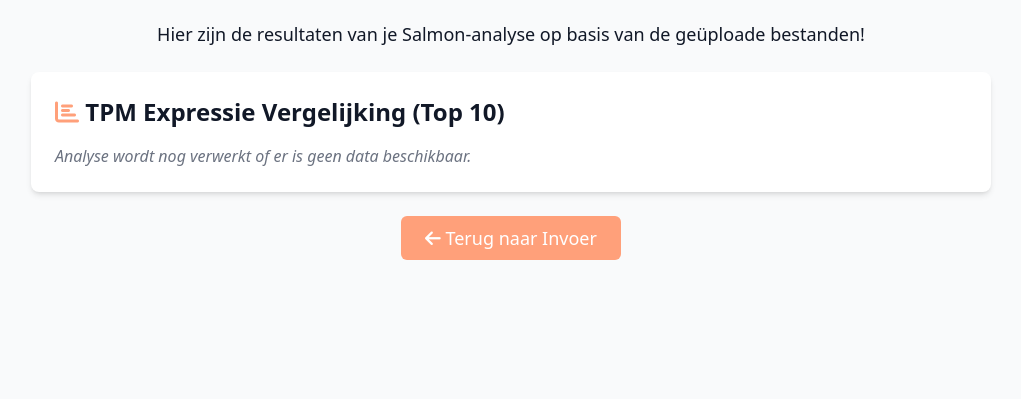
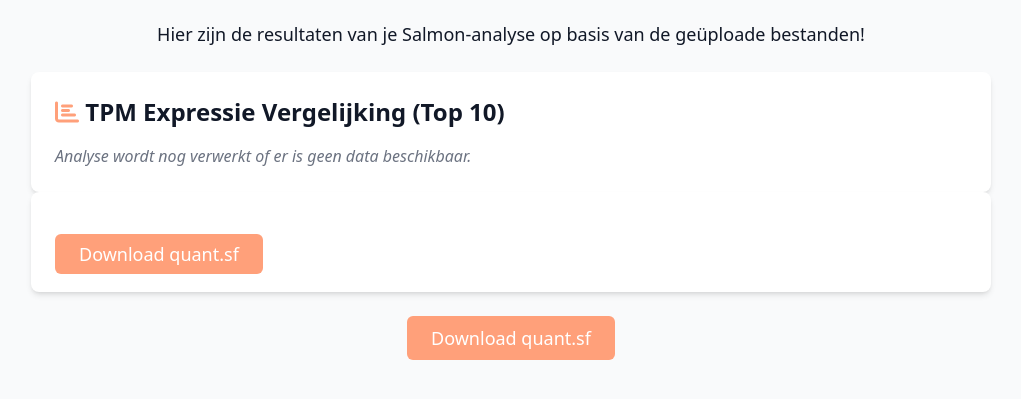
Before and after one commit to Wietze-vd-Berg/De_Bioinformatica_Toolbox, a Flask app: template Website/templates/resultaat.html in a window 1280 px wide. Shown: the part 164-563 px from the top of the page, without its empty margins (129-1150 px from the left). Run offline with Flask 3, Linux system fonts and the light colour scheme; the template is opened without the code that fills it, so the values that code supplies are empty; some libraries are stand-ins or nearby versions.

Commit message:
Download voor quant toegevoegd

```diff
--- a/Website/app.py
+++ b/Website/app.py
@@ -72,8 +72,14 @@ def salmon_invoer():
         # Genereer de staafgrafiek
         bar_chart_data = generate_bar_chart(data_fastq1)
 
-        return render_template('resultaat.html', title='Resultaat', active_page='resultaat',
-                               bar_chart_data=bar_chart_data, kwargs=kwargs)
+        return render_template(
+              'resultaat.html',
+                                title='Resultaat',
+                                active_page='resultaat',
+                                bar_chart_data=bar_chart_data,
+                                kwargs=kwargs,
+                                fasta_filename=fasta_file.filename
+                              )
 
 
 @app.route('/uitleg')
@@ -91,6 +97,16 @@ def serve_json(filename):
     """
     return send_from_directory('voorbeeld_data', filename)
 
+@app.route('/download/<fasta_filename>')
+def download_quant_file(fasta_filename):
+    folder = os.path.join('salmon_file_manager', 'output', fasta_filename)
+
+    file_path = os.path.join(folder, 'quant.sf')
+    print("Zoekpad:", file_path)
+    if not os.path.exists(file_path):
+        return f'Bestand niet gevonden', 404
+
+    return send_from_directory(folder, 'quant.sf', as_attachment=True)
 
 @app.route('/contact')
 def contact():
--- a/Website/templates/resultaat.html
+++ b/Website/templates/resultaat.html
@@ -22,18 +22,26 @@
             {% endif %}
         </div>
 
-        {% if kwargs %}
         <div class="bg-white shadow-md rounded-lg p-6">
+            <!-- Geeft aan welke opties zijn aangevinkt -->
             {% if kwargs.seqBias %}seqBias enabled<br>{% endif %}
             {% if kwargs.gcBias %}gcBias enabled<br>{% endif %}
             {% if kwargs.posBias %}posBias enabled{% endif %}
+
+            <br>
+
+            <!-- Download voor quant.sf -->
+            <a href="download/{{ kwargs.fasta_file.filename}}" class="btn bg-[#FFA07A] text-white px-6 py-2 rounded-md text-lg hover:bg-[#FF8C69]">
+                <i class="download-button"></i> Download quant.sf
+            </a>
         </div>
-        {% endif %}
 
         <div class="flex justify-center mt-6">
-            <a href="{{ url_for('salmon_invoer') }}" class="bg-[#FFA07A] text-white px-6 py-2 rounded-md text-lg hover:bg-[#FF8C69]">
-                <i class="fas fa-arrow-left"></i> Terug naar Invoer
+            <a href="{{ url_for('download_quant_file', fasta_filename=fasta_filename) }}"
+                class="btn bg-[#FFA07A] text-white px-6 py-2 rounded-md text-lg hover:bg-[#FF8C69]">
+                <i class="download-button"></i> Download quant.sf
             </a>
+
         </div>
     </div>
 {% endblock %}
```
